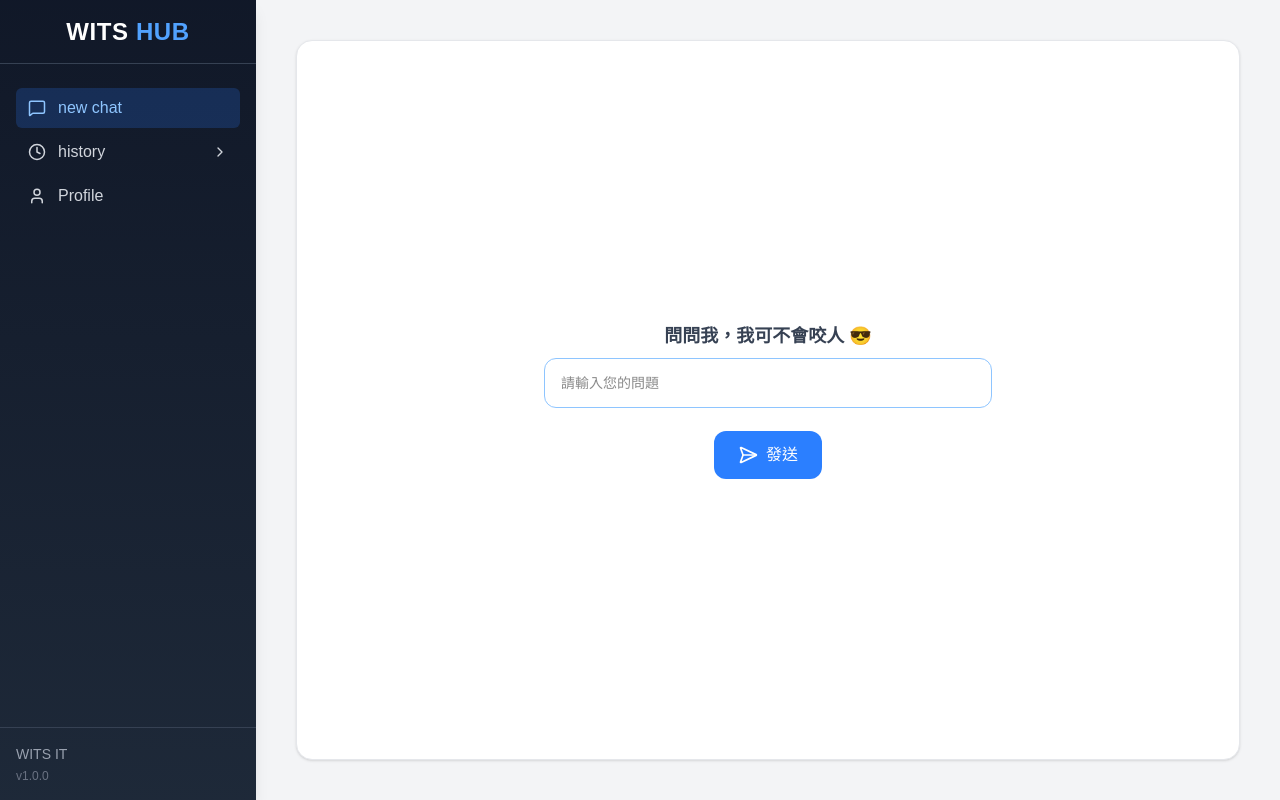
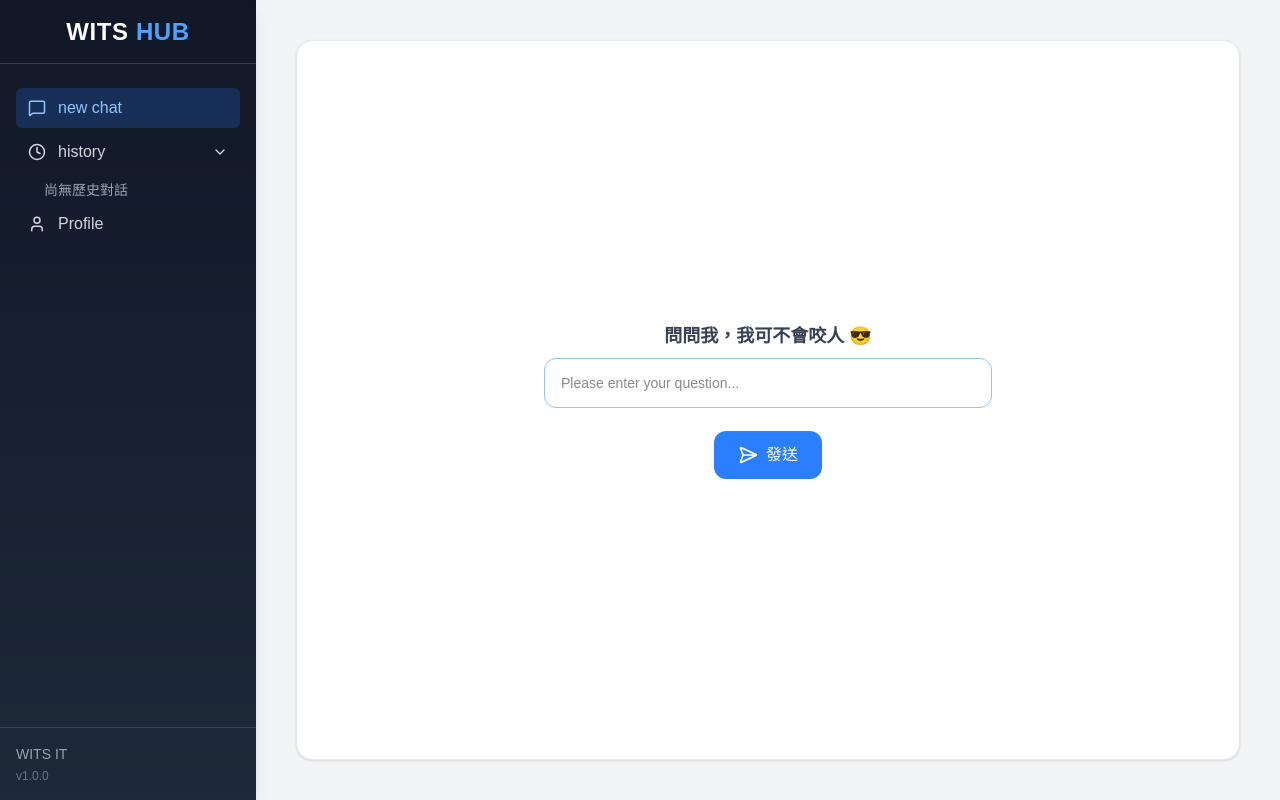
Before and after one commit to tutu511/WitsHub, a Next.js app: page /dashboard in a window 1280 px wide. Built offline with nearby package versions, Linux system fonts and the light colour scheme.

Commit message:
[Req][feature/chat][#NA] 新增注釋：新對話頁面、儀表板的導航、歷史紀錄的數據保存 & 列表刷新

```diff
--- a/app/dashboard/context/historyContext.tsx
+++ b/app/dashboard/context/historyContext.tsx
@@ -1,32 +1,64 @@
-// app/dashboard/context/historyContext.tsx
 "use client";
 
+/**
+ * 從 React 匯入 createContext（建立 context）
+ *   useContext（使用 context）、useState（狀態Hook）
+ *   ReactNode（描述 children 可接受的型別）
+ */
 import { createContext, useContext, useState, ReactNode } from "react";
+/**
+ * 從 chatHistory 工具檔案匯入：
+ *   ChatHistory（歷史紀錄的型別）
+ *   getHistoryList（從 localStorage 取得全部歷史）
+ *   saveHistory（將歷史寫回 localStorage，更新 or 新增）
+ */
 import { ChatHistory, getHistoryList, saveHistory } from "@/lib/chatHistory";
+// 引入類型（或介面）Message，用來定義訊息資料結構
 import { Message } from "@/lib/chatHistory";
 
+/**
+ * historyList：目前所有的聊天歷史列表（陣列）
+ * refreshHistory：重新從 localStorage 讀取資料並更新 UI
+ * addHistory：新增一筆歷史，傳入 messages，回傳 chatId
+ */
 type HistoryContextType = {
     historyList: ChatHistory[];
     refreshHistory: () => void;
-    addHistory: (messages: Message[]) => string; // 返回 chatId
+    addHistory: (messages: Message[]) => string;
 };
 
+// 建立 Context，預設值為 undefined（若使用者忘記用 Provider 包起來會報錯）
 const HistoryContext = createContext<HistoryContextType | undefined>(undefined);
 
+/**
+ * 建立 Provider 元件，包覆整個應用中需要共用聊天歷史的部分
+ * children 型別為 ReactNode（React 任何合法元素）
+ */
 export const HistoryProvider = ({ children }: { children: ReactNode }) => {
+    // 宣告一個狀態 historyList，用來儲存所有歷史，初始值為 getHistoryList() 從 localStorage 取出的內容
     const [historyList, setHistoryList] = useState<ChatHistory[]>(getHistoryList());
 
+    // 再次讀取 localStorage，並同步到 state，讓 UI 重新渲染
     const refreshHistory = () => {
         setHistoryList(getHistoryList());
     };
 
+    /**
+     * 新建一筆紀錄：呼叫 saveHistory 將 messages 寫入 localStorage
+     *
+     * 新對話 - 點擊發送 - 要新增一筆紀錄到 localStorage - 刷新歷史紀錄的列表 - 根據 chatId 跳轉到對應的對話頁面
+     */
     const addHistory = (messages: Message[]) => {
-        const chatId = saveHistory(messages); // saveHistory 會生成新的 chatId 並存 localStorage
+        // saveHistory 會回傳新建立的 chatId，並存 localStorage
+        const chatId = saveHistory(messages);
+        // 新增完後重新同步 historyList 到 UI
         refreshHistory();
         return chatId;
     };
 
+
     return (
+        // 用 Provider 包住 children 讓子元件能取得 context 值
         <HistoryContext.Provider value={{ historyList, refreshHistory, addHistory }}>
             {children}
         </HistoryContext.Provider>
@@ -34,7 +66,10 @@ export const HistoryProvider = ({ children }: { children: ReactNode }) => {
 };
 
 export const useHistory = () => {
+    // 透過 useContext 拿到目前的 Context 值
     const context = useContext(HistoryContext);
+    // 如果 context 是 undefined，代表這個 hook 並沒有在 Provider 內使用，丟出錯誤提醒
     if (!context) throw new Error("useHistory must be used within a HistoryProvider");
+    // 回傳 context（裡面有 historyList、refreshHistory、addHistory）
     return context;
 };
--- a/app/dashboard/history/[chatId]/page.tsx
+++ b/app/dashboard/history/[chatId]/page.tsx
@@ -66,9 +66,9 @@ export default function ChatPage() {
 
         setMessages(chat.messages);
 
-        // 如果最後一筆是空白 assistant → 立即回覆
+        // 如果最後一筆是空白 robot → 立即回覆
         const lastMsg = chat.messages[chat.messages.length - 1];
-        if (lastMsg?.role === "assistant" && lastMsg.content === "") {
+        if (lastMsg?.role === "robot" && lastMsg.content === "") {
             const userMsg = chat.messages[chat.messages.length - 2];
             if (userMsg) {
                 setIsTyping(true);
@@ -85,9 +85,9 @@ export default function ChatPage() {
         const userInput = input.trim();
         setInput("");
 
-        // 新增 user + 空白 assistant
+        // 新增 user + 空白 robot
         setMessages(prev => {
-            const newList = [...prev, { role: "user", content: userInput }, { role: "assistant", content: "" }];
+            const newList = [...prev, { role: "user", content: userInput }, { role: "robot", content: "" }];
             saveHistory(newList, chatId);
             refreshHistory();
 
--- a/app/dashboard/layout.tsx
+++ b/app/dashboard/layout.tsx
@@ -1,20 +1,37 @@
-// app/dashboard/layout.tsx
 "use client";
 
+// 匯入 Next.js 提供的 Link 元件，用來做前端導航（client-side routing）
 import Link from "next/link";
+// 匯入 usePathname Hook，可以取得當前路由路徑（pathname）
 import { usePathname } from "next/navigation";
+// 匯入 Lucide React 的圖示元件，用來顯示 icon
 import { MessageSquare, Clock, User, ChevronRight, ChevronDown } from "lucide-react";
+// 多語系
 import { useI18n } from "@/components/i18n-provider";
-import { useState } from "react";
+// 匯入 useState Hook，用來建立狀態（historyExpanded）
+import {JSX, useState} from "react";
+// 匯入歷史紀錄的 context Provider 以及 Hook
 import { HistoryProvider, useHistory } from "./context/historyContext";
 
+// 定義 DashboardContent 元件，接收 children 作為頁面內容
 function DashboardContent({ children }: { children: React.ReactNode }) {
+    // 使用 i18n hook 取得 t 函式，用來翻譯文字
     const { t } = useI18n();
+    // 取得當前路由路徑
     const pathname = usePathname();
-    const [historyExpanded, setHistoryExpanded] = useState(false);
+    // 狀態：歷史對話列表是否展開，默認先展開
+    const [historyExpanded, setHistoryExpanded] = useState(true);
+    // 從 HistoryContext 取得 historyList（所有歷史對話）
     const { historyList } = useHistory();
 
-    const navItems = [
+    // 讓路徑比較更可靠：移除結尾斜線
+    const normalizePath = (p: string) => p.replace(/\/$/, "");
+    // 判斷 navItem 是否為當前路由
+    const isNavItemActive = (href: string) => normalizePath(pathname) === normalizePath(href);
+
+
+    // 定義 Sidebar 導航項目陣列
+    const navItems: { name: string; href: string; icon: JSX.Element }[] = [
         { name: t("chat.title"), href: "/dashboard", icon: <MessageSquare size={18} /> },
         { name: t("history.title"), href: "/dashboard/history", icon: <Clock size={18} /> },
         { name: t("profile.title"), href: "/dashboard/profile", icon: <User size={18} /> },
@@ -22,19 +39,25 @@ function DashboardContent({ children }: { children: React.ReactNode }) {
 
     return (
         <div className="flex h-screen bg-gray-100">
-            {/* Sidebar */}
+            {/* Sidebar 左側菜單欄：容器：固定寬度 64，漸層背景，白字，垂直排列 */}
             <aside className="w-64 bg-gradient-to-b from-gray-900 to-gray-800 text-white flex flex-col shadow-lg">
+                {/* Sidebar 標題區：高度 16，底線邊框 */}
                 <div className="flex items-center justify-center h-16 border-b border-gray-700">
+                    {/* Logo 或標題 */}
                     <span className="text-2xl font-bold tracking-wide">
                         WITS<span className="text-blue-400"> HUB</span>
                     </span>
                 </div>
 
+                {/* Sidebar 導航區：自動撐滿剩餘空間，padding，間距，允許滾動 */}
                 <nav className="flex-1 px-4 py-6 space-y-1 overflow-y-auto">
+                    {/* 導航：聊天室頁面連結，當前路由高亮 */}
                     <Link
                         href={navItems[0].href}
                         className={`flex items-center gap-3 px-3 py-2 rounded-md transition-colors duration-200 ${
-                            pathname === navItems[0].href ? "bg-blue-500/20 text-blue-300" : "text-gray-300 hover:bg-gray-700 hover:text-white"
+                            isNavItemActive(navItems[0].href)
+                                ? "bg-blue-500/20 text-blue-300"
+                                : "text-gray-300 hover:bg-gray-700 hover:text-white"
                         }`}
                     >
                         {navItems[0].icon}
@@ -46,13 +69,16 @@ function DashboardContent({ children }: { children: React.ReactNode }) {
                         className="flex items-center justify-between px-3 py-2 rounded-md cursor-pointer text-gray-300 hover:bg-gray-700 hover:text-white"
                         onClick={() => setHistoryExpanded(!historyExpanded)}
                     >
+                        {/* 歷史對話展開/收合按鈕，點擊切換 historyExpanded 狀態 */}
                         <div className="flex items-center gap-3">
                             {navItems[1].icon}
                             <span>{navItems[1].name}</span>
                         </div>
+                        {/*展開：箭頭向下、收起：箭頭向右*/}
                         {historyExpanded ? <ChevronDown size={16} /> : <ChevronRight size={16} />}
                     </div>
 
+                    {/* 歷史對話列表：展開時顯示，無歷史顯示提示，有歷史則列出每筆對話 */}
                     {historyExpanded && (
                         <ul className="ml-7 mt-2 space-y-1">
                             {historyList.length === 0 && <li className="text-gray-400 text-sm">尚無歷史對話</li>}
@@ -61,7 +87,9 @@ function DashboardContent({ children }: { children: React.ReactNode }) {
                                     <Link
                                         href={`/dashboard/history/${h.id}`}
                                         className={`block px-3 py-1 rounded text-sm hover:bg-gray-700 hover:text-white ${
-                                            pathname === `/dashboard/history/${h.id}` ? "bg-blue-500/20 text-blue-300" : ""
+                                            normalizePath(pathname) === `/dashboard/history/${h.id}`
+                                                ? "bg-blue-500/20 text-blue-300"
+                                                : ""
                                         }`}
                                     >
                                         {h.title.length > 20 ? h.title.slice(0, 20) + "…" : h.title}
@@ -71,10 +99,13 @@ function DashboardContent({ children }: { children: React.ReactNode }) {
                         </ul>
                     )}
 
+                    {/* 導航：個人資料頁面連結，當前路由高亮 */}
                     <Link
                         href={navItems[2].href}
                         className={`flex items-center gap-3 px-3 py-2 rounded-md transition-colors duration-200 ${
-                            pathname === navItems[2].href ? "bg-blue-500/20 text-blue-300" : "text-gray-300 hover:bg-gray-700 hover:text-white"
+                            isNavItemActive(navItems[2].href)
+                                ? "bg-blue-500/20 text-blue-300"
+                                : "text-gray-300 hover:bg-gray-700 hover:text-white"
                         }`}
                     >
                         {navItems[2].icon}
@@ -82,13 +113,16 @@ function DashboardContent({ children }: { children: React.ReactNode }) {
                     </Link>
                 </nav>
 
+                {/* Sidebar 底部資訊區：版本或公司名稱 */}
                 <div className="p-4 border-t border-gray-700 text-sm text-gray-400">
                     <p>WITS IT</p>
                     <p className="text-xs text-gray-500 mt-1">v1.0.0</p>
                 </div>
             </aside>
 
+            {/* 主要內容區：flex-1 自動撐滿，padding，允許滾動 */}
             <main className="flex-1 p-10 overflow-y-auto">
+                {/* 內容卡片容器：白底、圓角、陰影、padding */}
                 <div className="bg-white shadow-sm rounded-2xl p-8 h-full border border-gray-200">
                     {children}
                 </div>
@@ -97,6 +131,7 @@ function DashboardContent({ children }: { children: React.ReactNode }) {
     );
 }
 
+// DashboardLayout 元件，用 HistoryProvider 包裹整個 DashboardContent
 export default function DashboardLayout({ children }: { children: React.ReactNode }) {
     return (
         <HistoryProvider>
--- a/app/dashboard/page.tsx
+++ b/app/dashboard/page.tsx
@@ -1,68 +1,116 @@
+// 此檔案在客戶端執行的
 "use client";
 
+// 引入 React 的 useState Hook，用來管理元件的本地狀態
 import { useState } from "react";
+// 引入 Next.js 的 useRouter（新的 app router 版本）以做程式化導向
 import { useRouter } from "next/navigation";
+// 發送按鈕的 icon
 import { SendHorizontal } from "lucide-react";
+// 用來操作歷史（新增/查詢）
 import { useHistory } from "./context/historyContext";
+// 引入類型（或介面）Message，用來定義訊息資料結構
 import { Message } from "@/lib/chatHistory";
+// 多語系
+import { useI18n } from "@/components/i18n-provider";
 
+// 匯出預設元件：NewChatPage
 export default function NewChatPage() {
+    // 多語系，自動對應
+    const { t } = useI18n();
+    // input 狀態：儲存 textarea 輸入框的內容（預設為空字串）
     const [input, setInput] = useState("");
+    // 取得 router 實例，用於導頁（導航）
     const router = useRouter();
+    // 從 history context 取得 addHistory 函式，用來新增歷史對話
     const { addHistory } = useHistory();
 
+    // 當使用者按下發送時執行的處理函式
     const handleSend = () => {
+        // 先去除前後空白
         const trimmed = input.trim();
+        // 如果輸入框內容為空，直接終止
         if (!trimmed) return;
 
+        /**
+         *  建立一個初始的 messages 陣列，符合 Message 型別（lib/chatHistory）
+         *  user 的訊息：使用者輸入的內容
+         *  robot（系統/機器人）的訊息：機器人回覆的信息
+         */
         const messages: Message[] = [
             { role: "user", content: trimmed },
-            { role: "assistant", content: "" },
+            { role: "robot", content: "" },
         ];
 
-        // 新增歷史並取得 chatId
+        // 新增一筆歷史紀錄，並取得 chatId
         const chatId = addHistory(messages);
 
-        // 跳轉到歷史對話頁面
+        // 拿著剛剛新增的歷史紀錄，跳轉到對應的歷史對話頁面
         router.push(`/dashboard/history/${chatId}`);
     };
 
     return (
         <div className="flex flex-col h-full justify-center items-center w-full">
-            {/* 標題 */}
+           {/*標題*/}
             <h2 className="text-lg font-semibold mb-2 text-gray-700">問問我，我可不會咬人 😎</h2>
 
+            {/*輸入框*/}
             <div className="relative w-full max-w-md mb-4">
                 <textarea
                     value={input}
                     onChange={e => {
+                        // 使用者輸入時更新 state【e.target.value：輸入的文字內容】
                         setInput(e.target.value);
                         // 自動調整高度
                         const target = e.target;
-            target.style.height = "auto"; // 重置高度
-            const maxHeight = 6 * 24; // 6 行高度，假設行高 24px
+                        // 設定文字區的高度：重置高度，讓 scrollHeight 量測正確
+                        target.style.height = "auto";
+                        // 簡單模擬：假設行高24px，設定6行高度
+                        const maxHeight = 6 * 24;
+                        // 將高度設成內容高度或最大高度中較小者【target.scrollHeight：自動高度量測】
                         target.style.height = `${Math.min(target.scrollHeight, maxHeight)}px`;
                     }}
                     onKeyDown={e => {
+                        // 判斷是否按下 Enter 且沒有按住 Shift【Shift+Enter 通常是換行】
                         if (e.key === "Enter" && !e.shiftKey) {
+                            // 防止 textarea 預設換行行為
                             e.preventDefault();
+                            // 直接執行送出功能
                             handleSend();
                         }
                     }}
-        placeholder="請輸入您的問題"
+                    // 提示文字
+                    placeholder={t("chat.placeholder")}
+                    // 初始顯示為 1 行
                     rows={1}
+                    /**
+                     *  className 說明：
+                     * - w-full, max-w-md: 寬度控制，視窗太大時會被 max-w-md 限制
+                     * - border / rounded-xl: 邊框與圓角樣式
+                     * - px-4 py-3: 內距（padding）
+                     * - text-sm: 文字大小
+                     * - resize-none: 禁止使用者拖曳改變大小（我們用程式控制高度）
+                     * - overflow-y-auto / max-h-[144px]: 超過 max 高度時顯示滾動條（144px 約等於 6*24）
+                     * - focus:ring-2 focus:ring-blue-300: focus 狀態的環狀效果（可存取性提示）
+                     * - scrollbar-*: 自訂捲軸外觀（屬於 tailwind plugin）
+                     * - transition: 平滑過渡（某些互動樣式會更順）
+                     * - relative z-10: 確保在相對定位層級與其他元素的顯示次序
+                     */
                     className="w-full border border-blue-300 rounded-xl px-4 py-3 text-sm resize-none
                       overflow-y-auto max-h-[144px] focus:outline-none focus:ring-2 focus:ring-blue-300
                       scrollbar-thin scrollbar-thumb-blue-300 scrollbar-track-transparent transition relative z-10"
+                    // 設定行高 line-height 為 24px
                     style={{ lineHeight: "24px" }}
                 />
-
             </div>
 
+            {/*發送按鈕*/}
             <button
+                // 點擊時觸發發送事件
                 onClick={handleSend}
                 className="flex items-center gap-2 px-6 py-3 bg-blue-500 text-white rounded-xl hover:bg-blue-600 transition"
             >
+                {/*發送 icon*/}
                 <SendHorizontal size={20} />
                 發送
             </button>
--- a/lib/chatHistory.ts
+++ b/lib/chatHistory.ts
@@ -1,8 +1,20 @@
+"use client";
+/**
+ * 對話信息
+ * 訊息角色：只有 "user" 或 "robot"
+ * 訊息內容：純文字
+ */
 export type Message = {
-    role: "user" | "assistant";
+    role: "user" | "robot";
     content: string;
 };
 
+/**
+ * 對話的歷史紀錄
+ * id：對話紀錄的唯一 ID
+ * title：對話的標題
+ * messages：這筆對話的訊息陣列
+ */
 export type ChatHistory = {
     id: string;
     title: string;
@@ -11,37 +23,62 @@ export type ChatHistory = {
 
 // 新增或更新歷史紀錄
 export const saveHistory = (messages: Message[], chatId?: string): string => {
+    /**
+     * 從 localStorage 讀出 key 為 "chat-history" 的值並 parse 成陣列
+     * 如果 localStorage 中沒有該 key，使用 "[]" 作為 fallback，確保 parse 後為空陣列
+     * 最終把結果指定給 prev（當作目前已存在的歷史清單）
+     *
+     * 到時候要模擬多個用戶，可以考慮把 key 值，改成 chat-history-用戶的唯一id
+     *
+     * localStorage 的數據，可以從 Chrome → F12 → Application → LocalStorage 這裡看到
+     */
     const prev: ChatHistory[] = JSON.parse(localStorage.getItem("chat-history") || "[]");
 
+    // 如果有傳入 chatId，代表要更新既有的一筆歷史（而非新增）
     if (chatId) {
-        // 更新同一筆歷史
+        // 更新同一筆歷史，在 prev 中找出 id 符合 chatId 的索引
         const idx = prev.findIndex(h => h.id === chatId);
         if (idx >= 0) {
+            // 將該筆歷史的 messages 更新為傳入的 messages
             prev[idx].messages = messages;
+            // 同步更新該筆的 title：取 messages 第一筆的 content（若不存在則用 "新對話"）
             prev[idx].title = messages[0]?.content || "新對話";
+            // 把修改後的 prev（整個陣列）序列化回 localStorage，覆寫原來的資料
             localStorage.setItem("chat-history", JSON.stringify(prev));
+            // 回傳同一個 chatId（表示更新完畢）
             return chatId;
         }
     }
 
-    // 新對話
+    // 新對話：如果沒有 chatId（或找不到該 chatId），執行「新增」流程
     const newId = Date.now().toString();
+    /**
+     *  用 timestamp 當作新的 id（簡單且通常足夠唯一），轉為字串
+     *  建立一筆新的 ChatHistory 物件，title 同樣取第一條訊息內容或預設文字
+     */
     const history: ChatHistory = {
         id: newId,
         title: messages[0]?.content || "新對話",
         messages,
     };
+    // 將新的 history 放在陣列開頭（代表最新），然後與 prev 合併成新的陣列，序列化後寫回 localStorage
     localStorage.setItem("chat-history", JSON.stringify([history, ...prev]));
     return newId;
 };
 
 // 讀取所有歷史
 export const getHistoryList = (): ChatHistory[] => {
+    if (typeof window === "undefined" || typeof localStorage === "undefined") {
+        // server side 或測試環境 fallback
+        return [];
+    }
+    // 讀取 localStorage 並 parse，若不存在則回傳空陣列
     return JSON.parse(localStorage.getItem("chat-history") || "[]");
 };
 
 // 根據 chatId 讀取單個歷史
 export const getChatById = (chatId: string): ChatHistory | null => {
+    // 從整份歷史中找出 id 符合的項目，找不到回傳 null
     const list = getHistoryList();
     return list.find(h => h.id === chatId) || null;
 };
--- a/locales/en/dashboard.json
+++ b/locales/en/dashboard.json
@@ -1,5 +1,6 @@
 {
   "chat.title": "new chat",
   "history.title": "history",
-  "profile.title": "Profile"
+  "profile.title": "Profile",
+  "chat.placeholder": "Please enter your question..."
 }
--- a/locales/zh-TW/dashboard.json
+++ b/locales/zh-TW/dashboard.json
@@ -1,5 +1,6 @@
 {
   "chat.title": "新對話",
   "history.title": "歷史紀錄",
-  "profile.title": "個人資料"
+  "profile.title": "個人資料",
+  "chat.placeholder": "請輸入您的問題..."
 }
```
Lines whose indentation alone changed are shown as unchanged.
